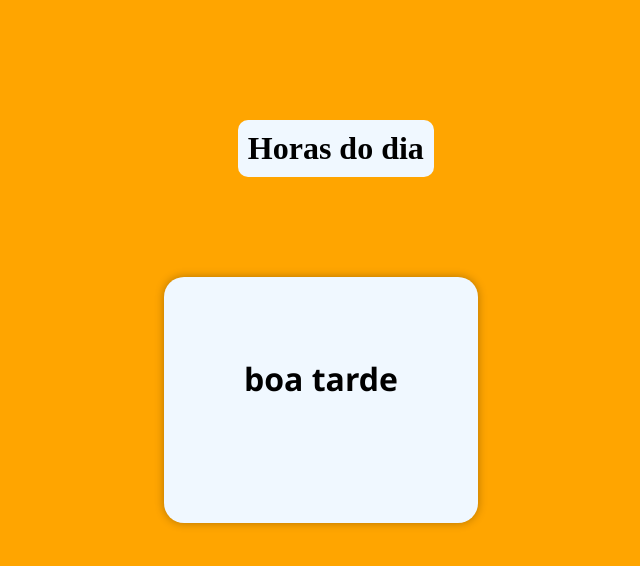
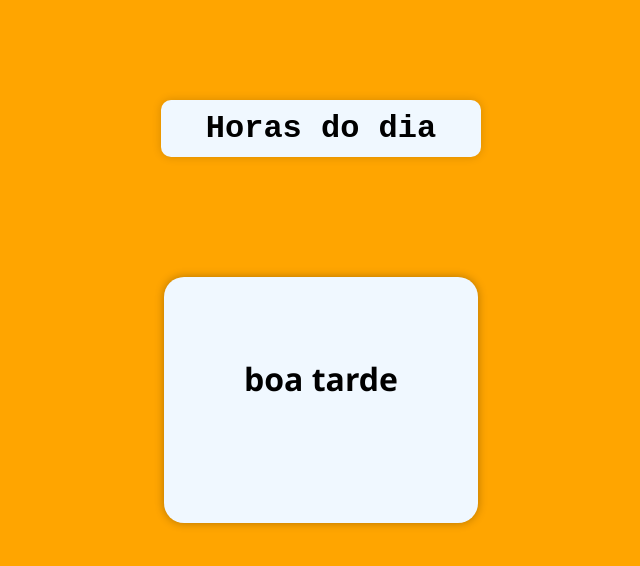
Before and after one commit to Gui-gt/tempo_js, a plain HTML site: page index.html in a window 1280 px wide. Shown: the whole page, without its empty margins (319-959 px from the left). Drawn offline with Linux system fonts and the light colour scheme.

Commit message:
Update style.css

```diff
--- a/style.css
+++ b/style.css
@@ -5,11 +5,15 @@
     padding: 0px;
 }
 header{
-    position:absolute;
+    width: 300px;
+    text-align: center;
+    box-shadow: 0px 0px 10px rgba(0, 0, 0, 0.164);
     padding: 10px;
     border-radius: 10px;
-    top: 15%;
-    left: 43.5%;
+    margin: auto;
+    margin-top: 100px;
+    font-family: 'Courier New', Courier, monospace;
+    font-weight: 900;
     background-color: aliceblue;
 
 }
```
